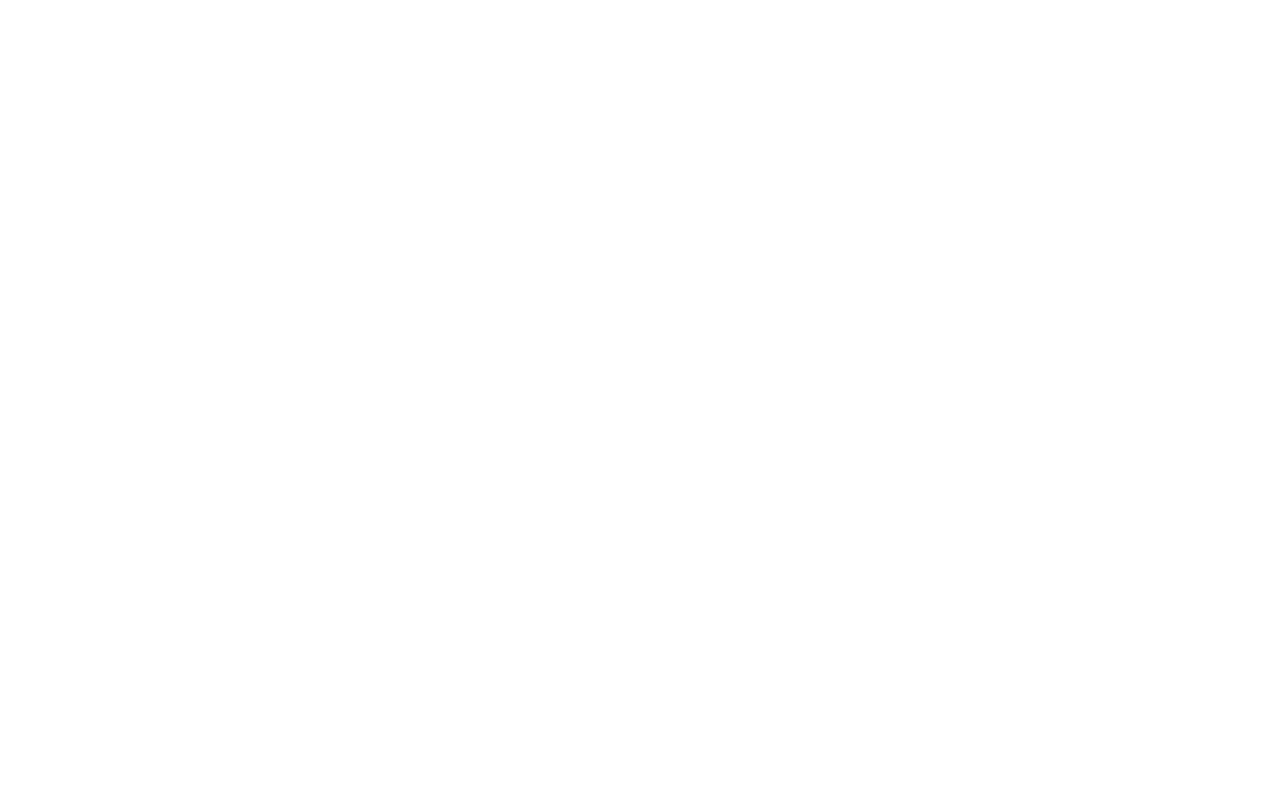
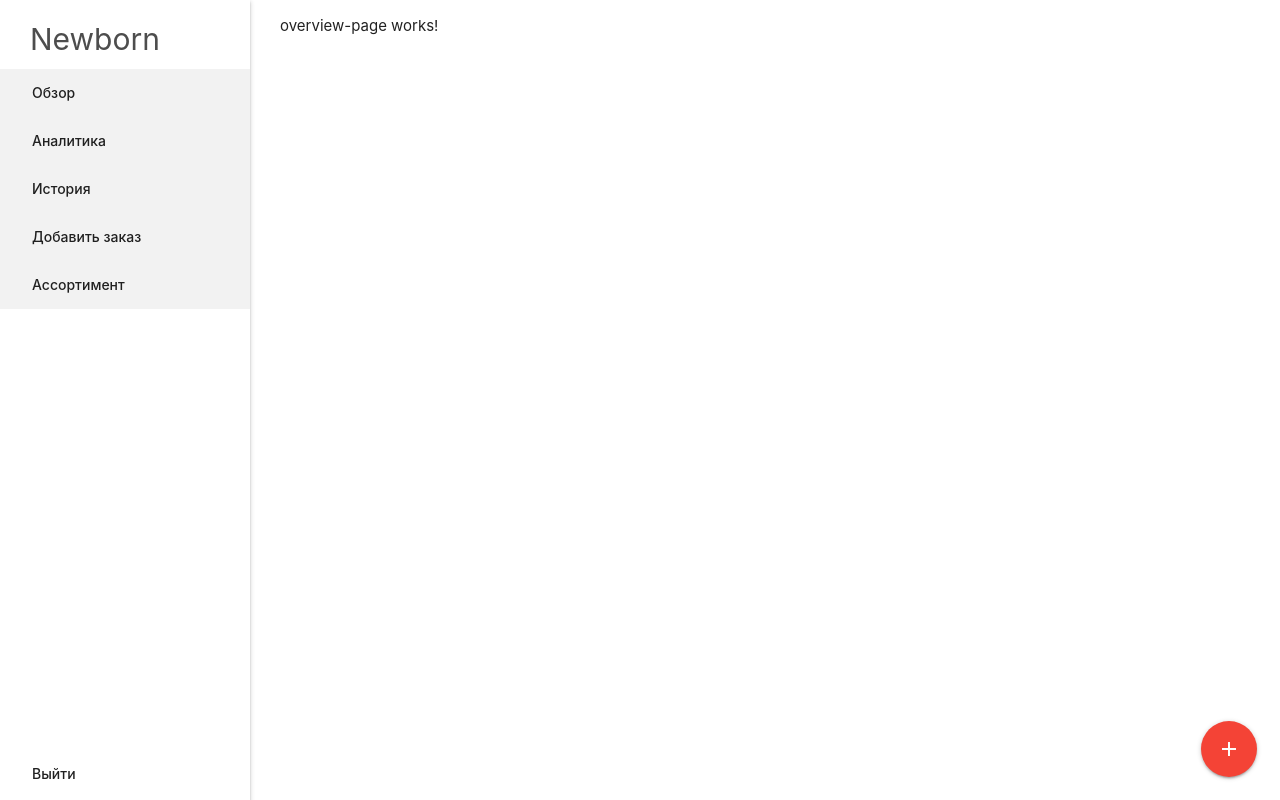
Before and after one commit to mih777777/CRM, an Angular app in the folder client/: page /overview in a window 1280 px wide. Before the commit this address led to /. Built offline with nearby package versions, Linux system fonts and the light colour scheme; sample sign-in values are in the browser's storage.

Commit message:
site-layout выводится. динамическая меню из TS и кнопка (+)

```diff
--- a/client/src/app/app-routing.module.ts
+++ b/client/src/app/app-routing.module.ts
@@ -5,6 +5,7 @@
 import { RegisterPageComponent } from './register-page/register-page.component';
 import { SiteLayoutComponent } from './shared/layouts/site-layout/site-layout.component';
 import { AuthGuard } from './shared/classes/auth.guard';
+import { OverviewPageComponent } from './overview-page/overview-page.component';
 
 
 const routes: Routes = [
@@ -17,7 +18,7 @@
   },
   {
     path: '', component: SiteLayoutComponent, canActivate: [AuthGuard], children: [
-
+      {path: 'overview', component: OverviewPageComponent}
     ]
   }
 ]
--- a/client/src/app/app.module.ts
+++ b/client/src/app/app.module.ts
@@ -11,6 +11,7 @@
 import { HttpClientModule, HTTP_INTERCEPTORS } from '@angular/common/http'
 
 import { TokenInterceptor } from './shared/classes/token.interceptor';
+import { OverviewPageComponent } from './overview-page/overview-page.component';
 
 @NgModule({
   declarations: [
@@ -18,7 +19,8 @@
     LoginPageComponent,
     RegisterPageComponent,
     AuthLayoutComponent,
-    SiteLayoutComponent
+    SiteLayoutComponent,
+    OverviewPageComponent
   ],
   imports: [
     BrowserModule,
--- /dev/null
+++ b/client/src/app/overview-page/overview-page.component.html
@@ -0,0 +1 @@
+<p>overview-page works!</p>
--- /dev/null
+++ b/client/src/app/overview-page/overview-page.component.ts
@@ -0,0 +1,15 @@
+import { Component, OnInit } from '@angular/core';
+
+@Component({
+  selector: 'app-overview-page',
+  templateUrl: './overview-page.component.html',
+  styleUrls: ['./overview-page.component.scss']
+})
+export class OverviewPageComponent implements OnInit {
+
+  constructor() { }
+
+  ngOnInit(): void {
+  }
+
+}
--- a/client/src/app/shared/layouts/site-layout/site-layout.component.html
+++ b/client/src/app/shared/layouts/site-layout/site-layout.component.html
@@ -1 +1,29 @@
-<p>site-layout works!</p>
+<!--SIDEBAR-->
+<ul class="sidenav sidenav-fixed a-sidenav">
+    <h4>Newborn</h4>
+
+    <li class="bold active" *ngFor="let link of links">
+        <a [routerLink]="[link.url]" class="waves-effect waves-orange">
+            {{link.name}}
+        </a>
+    </li>
+
+
+    <li class="bold last"><a href="#" class="waves-effect waves-orange">Выйти</a></li>
+</ul>
+
+<main class="content">
+    <router-outlet></router-outlet>
+</main>
+
+
+<!--Floating button-->
+<div class="fixed-action-btn">
+    <a class="btn-floating btn-large red">
+        <i class="large material-icons">add</i>
+    </a>
+    <ul>
+        <li><a class="btn-floating green"><i class="material-icons">assignment</i></a></li>
+        <li><a class="btn-floating blue"><i class="material-icons">list</i></a></li>
+    </ul>
+</div>
--- a/client/src/app/shared/layouts/site-layout/site-layout.component.ts
+++ b/client/src/app/shared/layouts/site-layout/site-layout.component.ts
@@ -7,6 +7,14 @@
 })
 export class SiteLayoutComponent implements OnInit {
 
+  links = [
+    {url: '/overview', name: 'Обзор'},
+    {url: '/analytics', name: 'Аналитика'},
+    {url: '/history', name: 'История'},
+    {url: '/order', name: 'Добавить заказ'},
+    {url: '/categories', name: 'Ассортимент'},
+  ]
+
   constructor() { }
 
   ngOnInit(): void {
--- a/client/src/index.html
+++ b/client/src/index.html
@@ -4,6 +4,7 @@
   <meta charset="utf-8">
   <title>Client</title>
   <base href="/">
+  <link href="https://fonts.googleapis.com/icon?family=Material+Icons" rel="stylesheet">
   <meta name="viewport" content="width=device-width, initial-scale=1">
   <link rel="icon" type="image/x-icon" href="favicon.ico">
 </head>
```
Also changed, not shown: client/src/app/login-page/login-page.component.ts (+9 -3 lines), client/src/app/overview-page/overview-page.component.scss (added).
